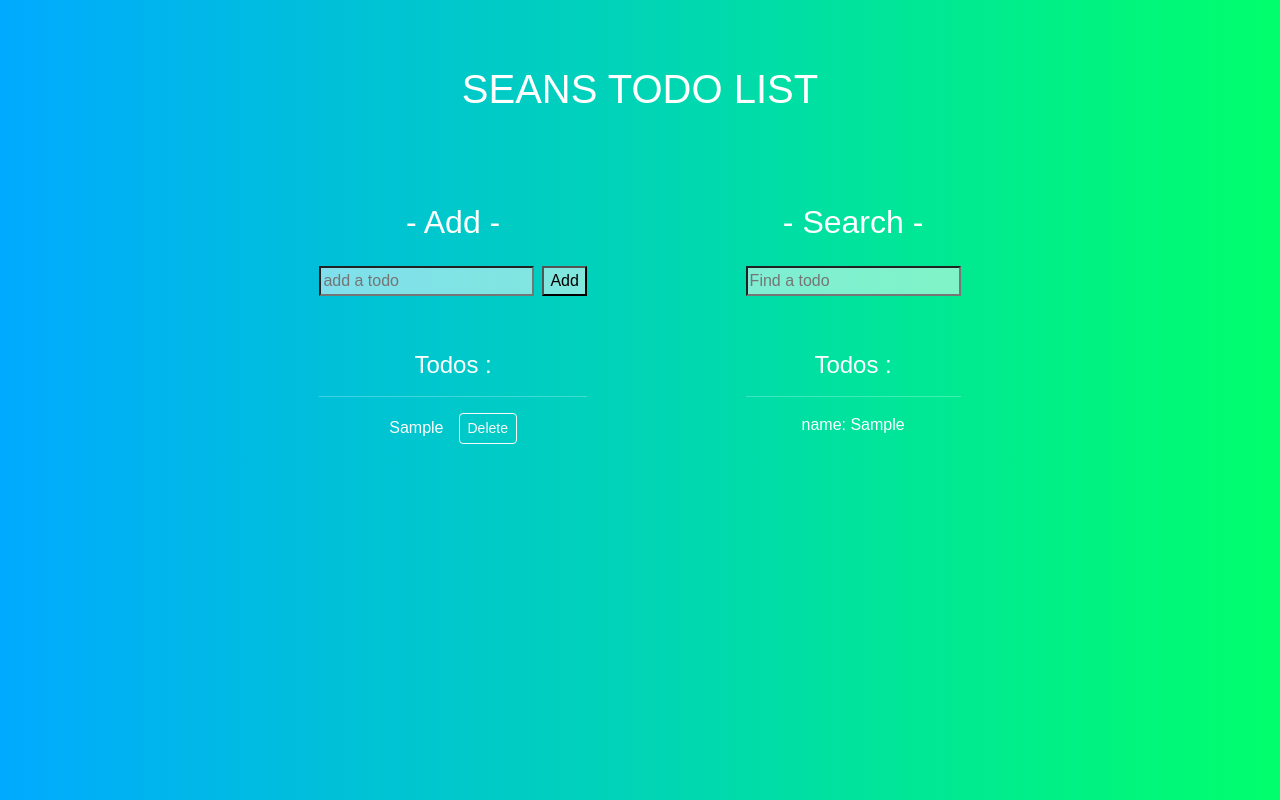
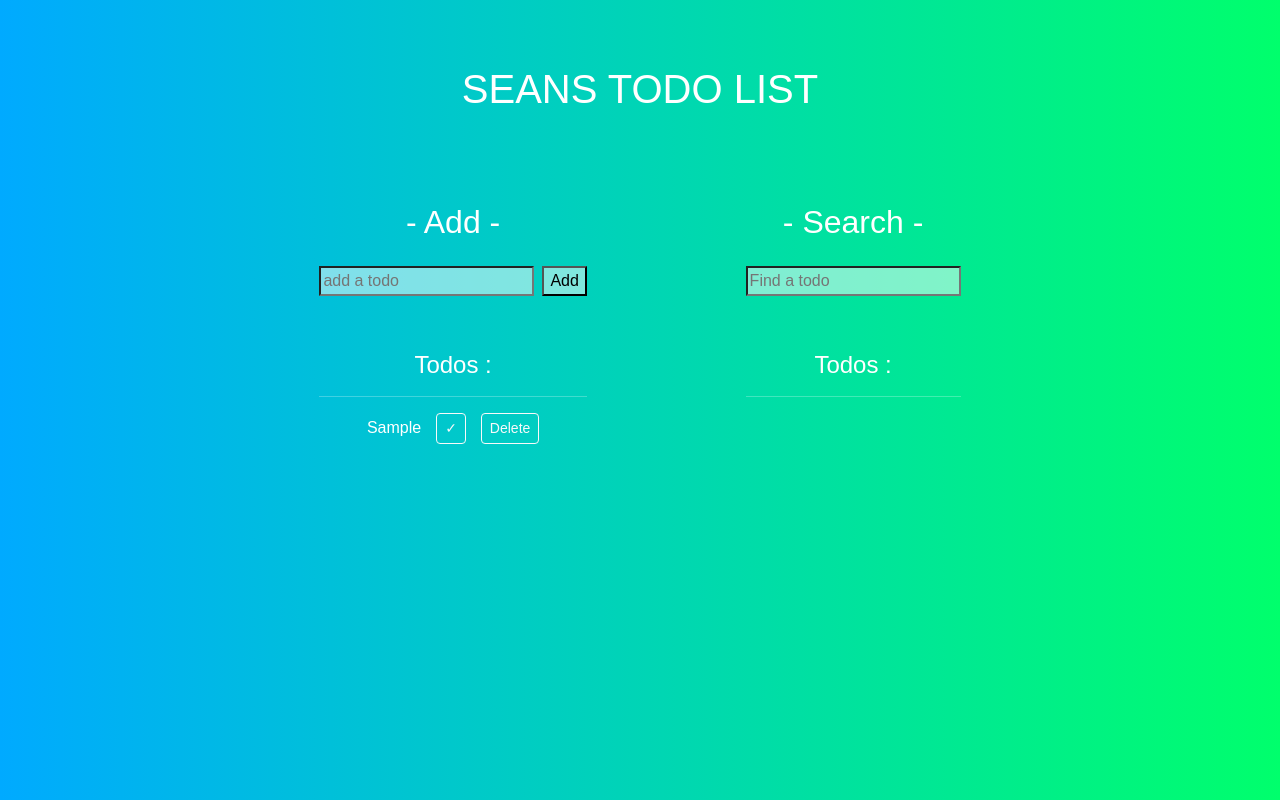
Before and after one commit to SeanSchmidt89/react-todo, a React (Create React App) app: page / in a window 1280 px wide. Both pictures are taken after typing "Sample" into the empty fields and a click on the button "Add". Built offline with nearby package versions, Linux system fonts and the light colour scheme; a web font is replaced by a local one.

Commit message:
adding completed handler and line through

```diff
--- a/src/App.js
+++ b/src/App.js
@@ -8,15 +8,18 @@ import SearchList from "./components/SearchList";
 function App() {
   const [inputText, setInputText] = useState("");
   const [todos, setTodos] = useState([]);
-  const [searchText, setSearchText] = useState("");
+  const [searchText, setSearchText] = useState(null);
   const [filteredTodos, setFilteredTodos] = useState([]);
 
   useEffect(() => {
     const newFilteredTodos = todos.filter((todo) => {
       return todo.title.toLowerCase().includes(searchText);
     });
-    setFilteredTodos(newFilteredTodos)
+    setFilteredTodos(newFilteredTodos);
   }, [todos, searchText]);
+  console.log("rednered");
+
+  console.log(filteredTodos);
 
   const searchHandler = (event) => {
     setSearchText(event.target.value.toLowerCase());
--- a/src/components/SearchList.js
+++ b/src/components/SearchList.js
@@ -6,7 +6,7 @@ const SearchList = ({ filteredTodos }) => {
       <h4>Todos :</h4>
       <hr />
       {filteredTodos.map((todo) => (
-        <p key={todo.id}>name: {todo.title}</p>
+        <p key={todo.id} className={todo.completed ? "completed " : ""}>Title : {todo.title}</p>
       ))}
     </div>
   );
--- a/src/components/Todo.js
+++ b/src/components/Todo.js
@@ -1,15 +1,33 @@
 import React from "react";
-import Button from 'react-bootstrap/Button';
+import Button from "react-bootstrap/Button";
 
 const Todo = ({ todo, todos, title, setTodos }) => {
   const deleteHandler = () => {
     const deleteList = todos.filter((item) => item.id !== todo.id);
     setTodos(deleteList);
   };
+
+  const completeHandler = () => {
+    const completedList = todos.map((item) => {
+      if (item.id === todo.id) {
+        return { ...item, completed: !item.completed };
+      }
+      return item;
+    });
+    setTodos(completedList);
+  };
   return (
     <div>
-      <p>
+      <p className={todo.completed ? "completed " : ""}>
         {title}
+        <Button
+          onClick={completeHandler}
+          className="todo-button"
+          variant="outline-light"
+          size="sm"
+        >
+          ✓
+        </Button>
         <Button
           onClick={deleteHandler}
           className="todo-button"
--- a/src/index.css
+++ b/src/index.css
@@ -12,9 +12,13 @@ code {
     monospace;
 }
 
-button { background-color: rgba(255, 255, 255, .5);}
+button {
+  background-color: rgba(255, 255, 255, 0.5);
+}
 
-button:hover { background-color: rgba(255, 255, 255, .9);}
+button:hover {
+  background-color: rgba(255, 255, 255, 0.9);
+}
 
 .todo-button {
   margin-left: 15px;
@@ -46,7 +50,17 @@ h4 {
   margin: auto;
 }
 
-input { background-color: rgba(255, 255, 255, .5);
+input {
+  background-color: rgba(255, 255, 255, 0.5);
 }
 
-input:hover { background-color: rgba(255, 255, 255, .9);}
+input:hover {
+  background-color: rgba(255, 255, 255, 0.9);
+}
+
+.completed {
+  text-decoration: line-through;
+  color:gray
+}
+
+p {max-width: 450px;}
```
